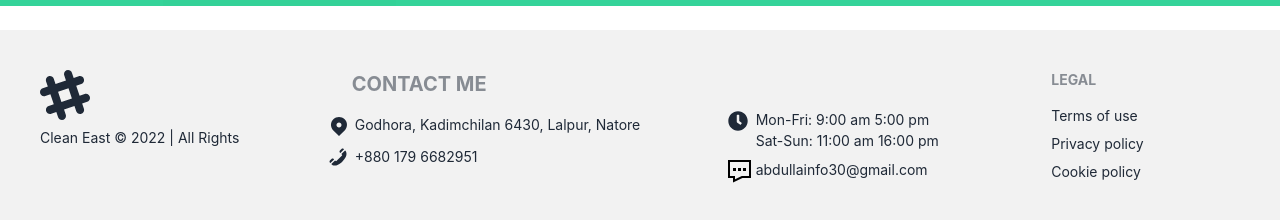
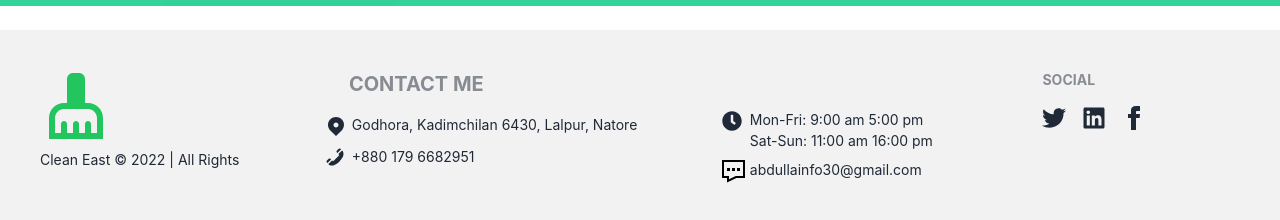
Before and after one commit to masudwebdeveloper/cleaning-man-client, a React (Create React App) app: page / in a window 1280 px wide. Shown: the part 3880-4100 px from the top of the page. Built offline with nearby package versions, Linux system fonts and the light colour scheme; no server answers.

Commit message:
footer is done

```diff
--- a/src/components/Share/Footer/Footer.js
+++ b/src/components/Share/Footer/Footer.js
@@ -1,14 +1,15 @@
 import React from 'react';
-import { FaClock } from 'react-icons/fa';
+import { FaClock, FaInstagram, FaLinkedin, FaTwitter } from 'react-icons/fa';
 import { TiLocation, TiPhone } from 'react-icons/ti'
-import {GrContact} from 'react-icons/gr'
+import { GrContact } from 'react-icons/gr'
+import {MdCleaningServices} from 'react-icons/md'
 
 const Footer = () => {
    return (
       <div className='bg-base-200'>
          <footer className="footer p-10 text-base-content container mx-auto">
             <div>
-               <svg width="50" height="50" viewBox="0 0 24 24" xmlns="http://www.w3.org/2000/svg" fillRule="evenodd" clipRule="evenodd" className="fill-current"><path d="M22.672 15.226l-2.432.811.841 2.515c.33 1.019-.209 2.127-1.23 2.456-1.15.325-2.148-.321-2.463-1.226l-.84-2.518-5.013 1.677.84 2.517c.391 1.203-.434 2.542-1.831 2.542-.88 0-1.601-.564-1.86-1.314l-.842-2.516-2.431.809c-1.135.328-2.145-.317-2.463-1.229-.329-1.018.211-2.127 1.231-2.456l2.432-.809-1.621-4.823-2.432.808c-1.355.384-2.558-.59-2.558-1.839 0-.817.509-1.582 1.327-1.846l2.433-.809-.842-2.515c-.33-1.02.211-2.129 1.232-2.458 1.02-.329 2.13.209 2.461 1.229l.842 2.515 5.011-1.677-.839-2.517c-.403-1.238.484-2.553 1.843-2.553.819 0 1.585.509 1.85 1.326l.841 2.517 2.431-.81c1.02-.33 2.131.211 2.461 1.229.332 1.018-.21 2.126-1.23 2.456l-2.433.809 1.622 4.823 2.433-.809c1.242-.401 2.557.484 2.557 1.838 0 .819-.51 1.583-1.328 1.847m-8.992-6.428l-5.01 1.675 1.619 4.828 5.011-1.674-1.62-4.829z"></path></svg>
+               <MdCleaningServices className="text-7xl text-green-500"></MdCleaningServices>
                <p>Clean East <span dangerouslySetInnerHTML={{ "__html": "&copy;" }} /> 2022 | All Rights</p>
             </div>
             <div>
@@ -22,10 +23,12 @@
                <p className="hover:translate-x-2 duration-500 ml-[-25px]"><GrContact className='text-2xl inline'></GrContact> abdullainfo30@gmail.com</p>
             </div>
             <div>
-               <span className="footer-title">Legal</span>
-               <a className="link link-hover">Terms of use</a>
-               <a className="link link-hover">Privacy policy</a>
-               <a className="link link-hover">Cookie policy</a>
+               <span className="footer-title">Social</span>
+               <div className="grid grid-flow-col gap-4">
+                  <a href='https://twitter.com/masudranawebdev' target="_blank"><svg xmlns="http://www.w3.org/2000/svg" width="24" height="24" viewBox="0 0 24 24" className="fill-current"><path d="M24 4.557c-.883.392-1.832.656-2.828.775 1.017-.609 1.798-1.574 2.165-2.724-.951.564-2.005.974-3.127 1.195-.897-.957-2.178-1.555-3.594-1.555-3.179 0-5.515 2.966-4.797 6.045-4.091-.205-7.719-2.165-10.148-5.144-1.29 2.213-.669 5.108 1.523 6.574-.806-.026-1.566-.247-2.229-.616-.054 2.281 1.581 4.415 3.949 4.89-.693.188-1.452.232-2.224.084.626 1.956 2.444 3.379 4.6 3.419-2.07 1.623-4.678 2.348-7.29 2.04 2.179 1.397 4.768 2.212 7.548 2.212 9.142 0 14.307-7.721 13.995-14.646.962-.695 1.797-1.562 2.457-2.549z"></path></svg></a>
+                  <a href="https://www.linkedin.com/in/mrmasudrana/" target="_blank"><FaLinkedin className='w-6 h-6'></FaLinkedin></a>
+                  <a href='https://www.facebook.com/Masudrana2143/' target="_blank"><svg xmlns="http://www.w3.org/2000/svg" width="24" height="24" viewBox="0 0 24 24" className="fill-current"><path d="M9 8h-3v4h3v12h5v-12h3.642l.358-4h-4v-1.667c0-.955.192-1.333 1.115-1.333h2.885v-5h-3.808c-3.596 0-5.192 1.583-5.192 4.615v3.385z"></path></svg></a>
+               </div>
             </div>
          </footer>
       </div>
```
